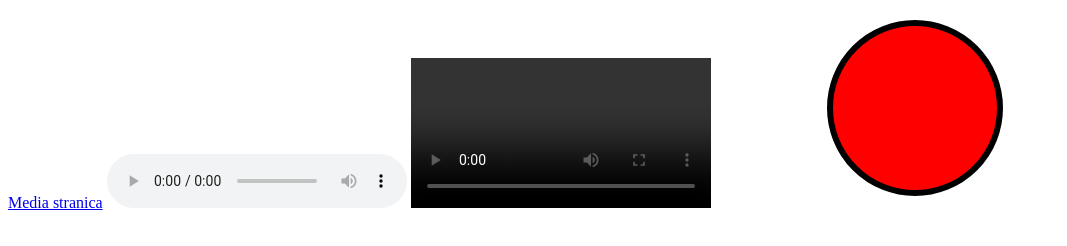
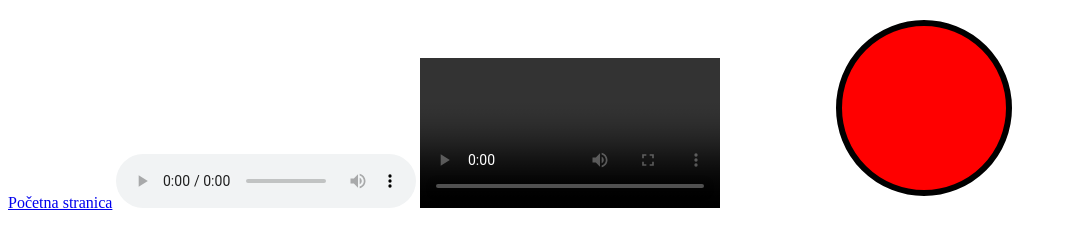
Before and after one commit to lukcola/PI_HTML, a plain HTML site: page media_stranica.html in a window 1280 px wide. Shown: the whole page, without its empty margins (0-1067 px from the left). Drawn offline with Linux system fonts and the light colour scheme.

Commit message:
PI_html_final

```diff
--- a/media_stranica.html
+++ b/media_stranica.html
@@ -8,7 +8,7 @@
 </head>
 
 <body>
-    <a href="./index.html">Media stranica</a>
+    <a href="./index.html">Početna stranica</a>
     <audio controls></audio>
     <video controls></video>
     <svg width="400" height="200">
```
